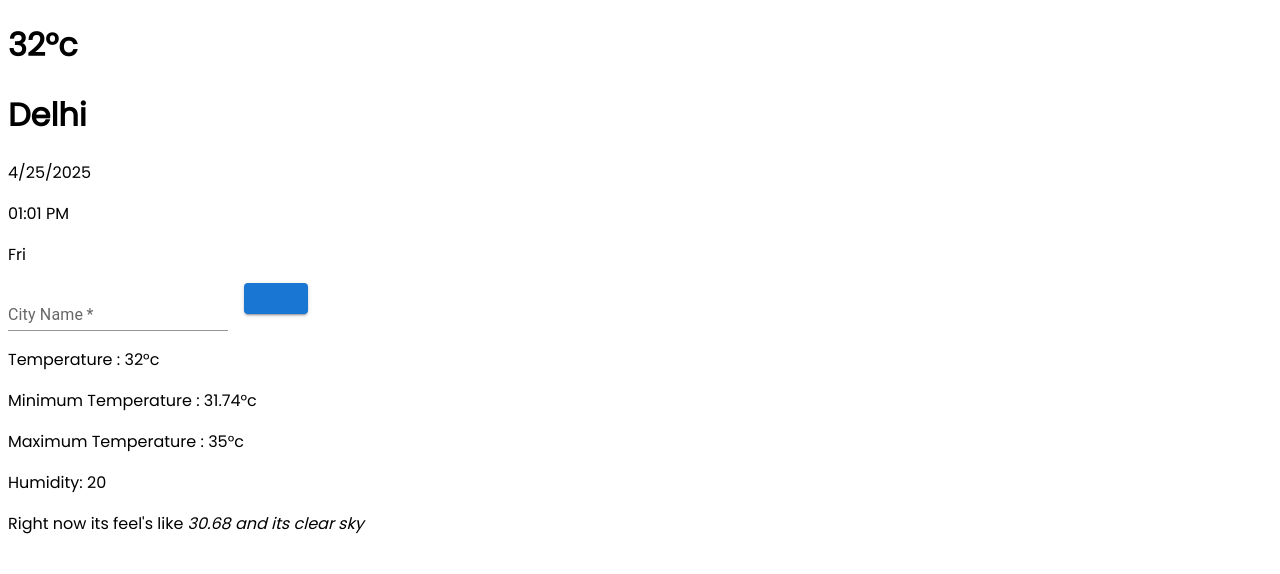
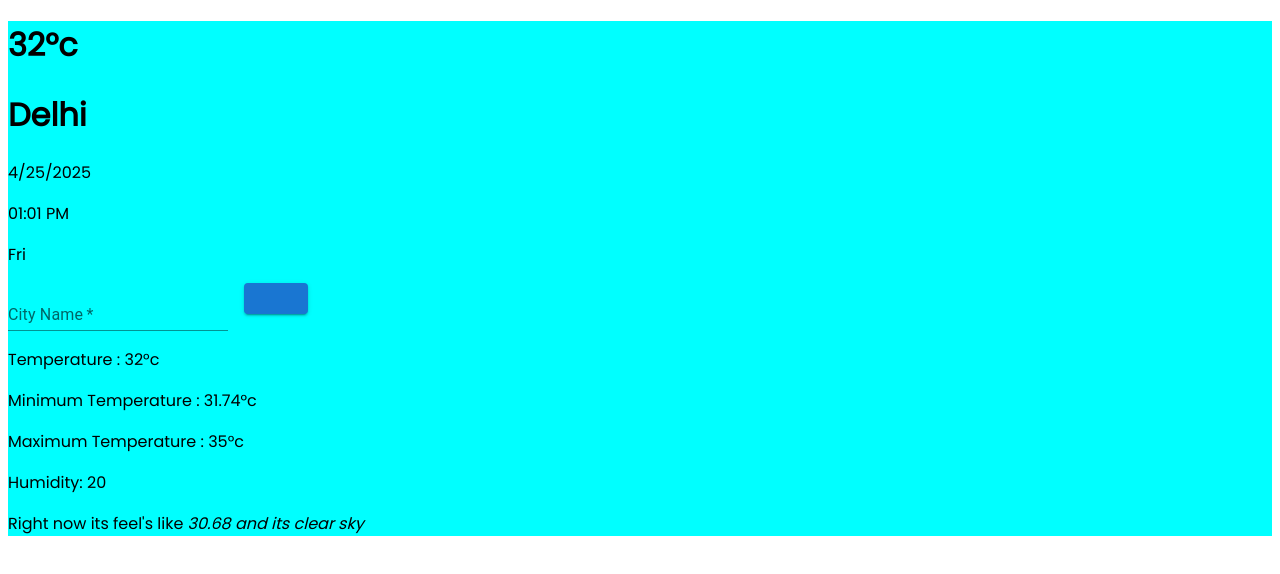
Before and after one commit to HarshitKumarSahu/WeatherReact, a React (Vite) app: page / in a window 1280 px wide. Shown: the top 574 px of the page. Built offline with nearby package versions, Linux system fonts and the light colour scheme; some icons are missing.

Commit message:
changed ui

```diff
--- a/src/components/WeatherApp.jsx
+++ b/src/components/WeatherApp.jsx
@@ -38,7 +38,7 @@ export default function WeatherApp() {
 
   return (
     <>
-    <main>
+    <main style={{width:"100%", height:"100%",backgroundColor:"aqua",}}>
       <div className="left">
         <nav></nav>
         <div className="bottom">
```
